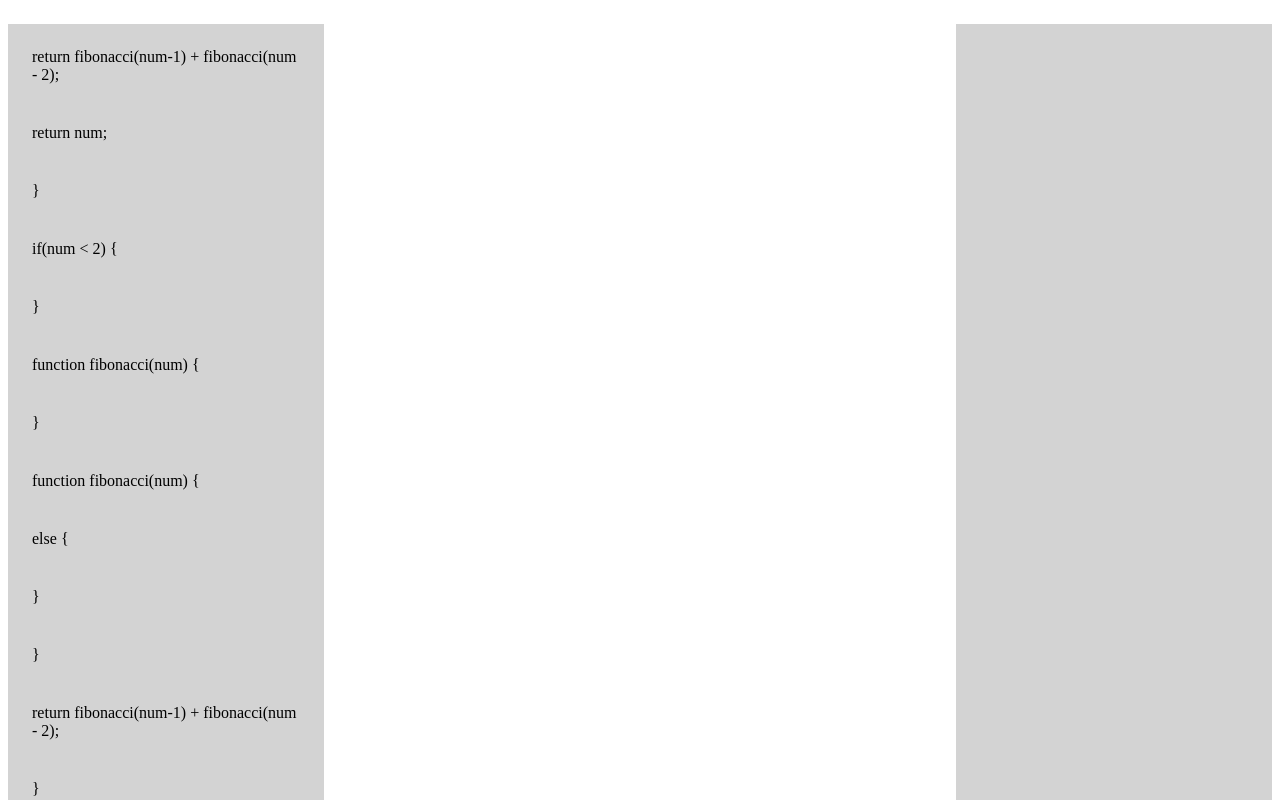
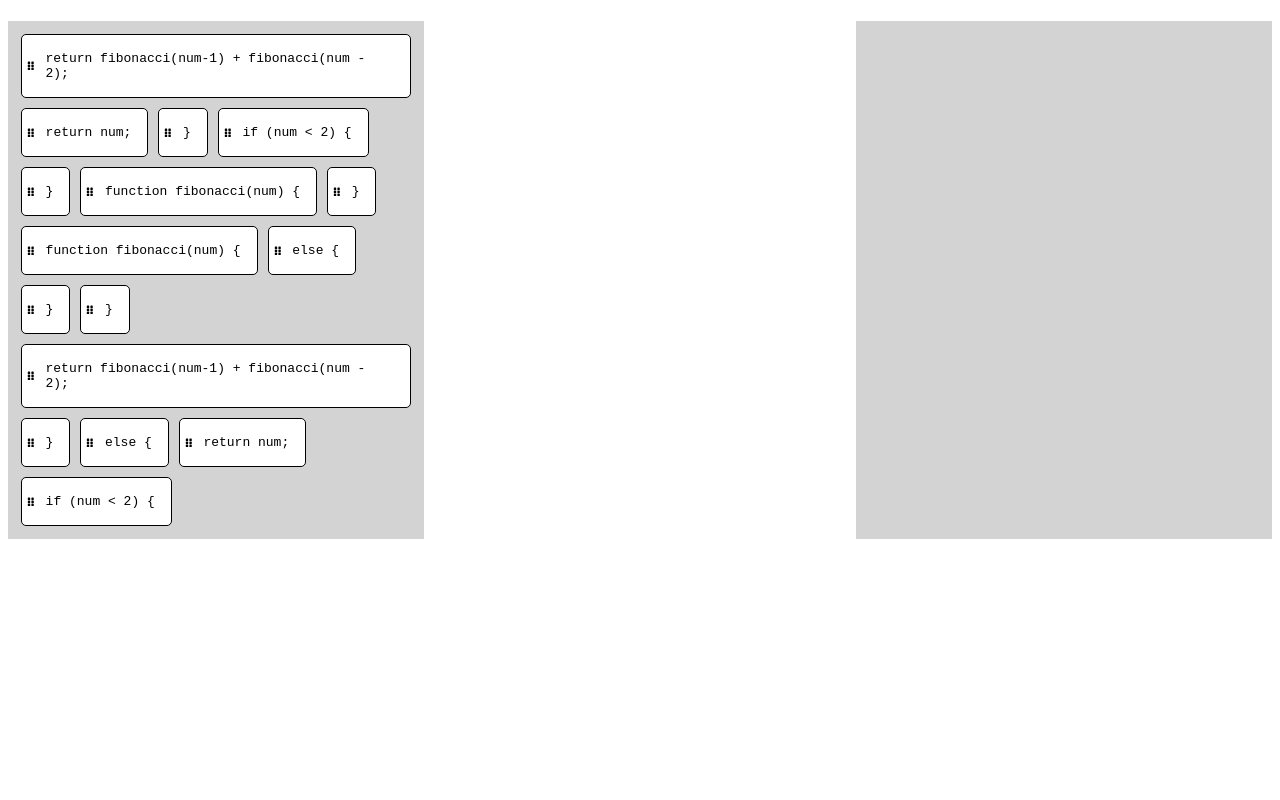
Before and after one commit to marcinpl87/Data-Algo-Dungeon, a React (Vite) app: page / in a window 1280 px wide. Shown: the top 800 px of the page. Built offline with nearby package versions, Linux system fonts and the light colour scheme.

Commit message:
Drag-and-drop result source code formatter, minor visual improvements

```diff
--- a/package.json
+++ b/package.json
@@ -9,7 +9,10 @@
   "dependencies": {
     "react": "^17.0.0",
     "react-beautiful-dnd": "^13.1.0",
-    "react-dom": "^17.0.0"
+    "react-bootstrap": "^2.7.2",
+    "react-dom": "^17.0.0",
+    "react-icons": "^4.7.1",
+    "react-router-dom": "^6.8.2"
   },
   "devDependencies": {
     "@vitejs/plugin-react": "^3.1.0",
--- a/src/App.jsx
+++ b/src/App.jsx
@@ -1,7 +1,9 @@
 import React from 'react';
 import DragAndDrop from './components/drag-and-drop';
+import CodeFormatter from './components/drag-and-drop/code-formatter';
 import Task from '../tasks/fibonacci?raw'
 
+const DragAndDropFormated = CodeFormatter(DragAndDrop);
 const linesArray = [
     ...Task.split('\n'),
     ...Task.split('\n'),
@@ -20,14 +22,14 @@ const linesArray = [
 
 export default () => (
     <div className="drag-and-drop">
-        <DragAndDrop
+        <DragAndDropFormated
             data={[
                 linesArray,
                 []
             ]}
             onDrag={(data) => {
                 if (
-                    data.map(({content}) => content).join('')
+                    data.map(({content}) => content.trim()).join('')
                     === Task.split('\n').map(el => el.trim()).join('')
                 ) {
                     alert('CONGRATZ! 🎉🥳👏🎊✨🙌🤩🥂');
--- /dev/null
+++ b/src/components/drag-and-drop/code-formatter.jsx
@@ -0,0 +1,41 @@
+import React from 'react';
+import { DragDropContext } from 'react-beautiful-dnd';
+import DraggableList from './list';
+
+export default (WrappedComponent) => {
+    const autoFormatCode = (codeLines, indentationSpaces = 4) => {
+        let indentationLevel = 0;
+        const formattedCodeLines = codeLines.map((line) => {
+            const trimmedLine = line.trim();
+            if (trimmedLine.endsWith('{') || trimmedLine.endsWith('(') || trimmedLine.endsWith('[')) {
+                const indentedLine = ' '.repeat(indentationLevel * indentationSpaces) + trimmedLine;
+                indentationLevel++;
+                return indentedLine;
+            } else if (trimmedLine.startsWith('}') || trimmedLine.startsWith(')') || trimmedLine.startsWith(']')) {
+                indentationLevel = Math.max(0, indentationLevel - 1);
+                const indentedLine = ' '.repeat(indentationLevel * indentationSpaces) + trimmedLine;
+                return indentedLine;
+            } else {
+                const indentedLine = ' '.repeat(indentationLevel * indentationSpaces) + trimmedLine;
+                return indentedLine;
+            }
+        });
+        return formattedCodeLines;
+    }
+    return (props) => (
+        <WrappedComponent
+            onBeforeDrop={(data) => {
+                const noIndentArr = data[
+                    Object.keys(data)[1]
+                ].map(
+                    ({content}) => content
+                );
+                autoFormatCode(noIndentArr).map((indentedContent, i) => {
+                    data[Object.keys(data)[1]][i].content = indentedContent;
+                });
+                return data;
+            }}
+            {...props}
+        />
+    );
+};
--- a/src/components/drag-and-drop/element.jsx
+++ b/src/components/drag-and-drop/element.jsx
@@ -1,7 +1,8 @@
 import React from 'react';
 import { Draggable } from 'react-beautiful-dnd';
+import { FaGripVertical } from 'react-icons/fa';
 
-export default ({item, index}) => (
+export default ({item, index, showIcons}) => (
     <Draggable
         draggableId={item.id}
         index={index}>
@@ -17,6 +18,7 @@ export default ({item, index}) => (
                         : ''
                 }
             >
+                {showIcons && <FaGripVertical />}
                 {item.content}
             </li>
         )}
--- a/src/components/drag-and-drop/index.jsx
+++ b/src/components/drag-and-drop/index.jsx
@@ -23,7 +23,7 @@ const move = (data, sourceName, destinationName, droppableSource, droppableDesti
     };
 };
 
-export default ({data, onDrag}) => {
+export default ({data, onDrag, onBeforeDrop}) => {
     const [
         lists,
         setLists,
@@ -41,6 +41,14 @@ export default ({data, onDrag}) => {
         'id-drop-1': 'arr-drop-1',
         'id-drop-2': 'arr-drop-2',
     };
+    const onBeforeListsUpdate = data => {
+        if (typeof(onBeforeDrop) === 'function') {
+            return onBeforeDrop(data);
+        }
+        else {
+            return data;
+        }
+    };
     const getList = id => lists[id2List[id]];
     const onDragEnd = result => {
         const { source, destination } = result;
@@ -55,16 +63,24 @@ export default ({data, onDrag}) => {
                 source.index,
                 destination.index
             );
-            setLists({...lists});
+            setLists(
+                onBeforeListsUpdate(
+                    {...lists}
+                )
+            );
         } else {
             // dropped in a different list
-            setLists(move(
+            setLists(
+                onBeforeListsUpdate(
+                    move(
                 lists,
-                id2List[source.droppableId],
-                id2List[destination.droppableId],
-                source,
+                        id2List[source.droppableId],
+                        id2List[destination.droppableId],
+                        source,
                 destination
-            ));
+                    )
+                )
+            );
         }
     };
 
@@ -73,10 +89,12 @@ export default ({data, onDrag}) => {
             <DraggableList
                 dropId="id-drop-1"
                 data={lists['arr-drop-1']}
+                showIcons={true}
             />
             <DraggableList
                 dropId="id-drop-2"
                 data={lists['arr-drop-2']}
+                showIcons={false}
             />
         </DragDropContext>
     );
--- a/src/components/drag-and-drop/list.jsx
+++ b/src/components/drag-and-drop/list.jsx
@@ -2,7 +2,7 @@ import React from 'react';
 import { Droppable } from 'react-beautiful-dnd';
 import DraggableListElement from './element';
 
-export default ({dropId, data}) => (
+export default ({dropId, data, showIcons}) => (
     <Droppable droppableId={dropId}>
         {(provided, snapshot) => (
             <ul
@@ -18,6 +18,7 @@ export default ({dropId, data}) => (
                         key={item.id}
                         item={item}
                         index={index}
+                        showIcons={showIcons}
                     />
                 ))}
                 {provided.placeholder}
--- a/src/index.scss
+++ b/src/index.scss
@@ -2,9 +2,10 @@
     display: flex;
     justify-content: space-between;
     ul {
+        font-family: monospace;
         list-style-type: none;
         background-color: lightgrey;
-        width: 300px;
+        width: 400px;
         padding: 8px;
         &.dragging-over {
             background-color: lightblue;
@@ -12,7 +13,7 @@
         li {
             text-align: left;
             color: black;
-            border-radius: 10px;
+            border-radius: 5px;
             user-select: none;
             padding: 16px;
             margin: 0 0 8px 0;
@@ -21,7 +22,29 @@
             }
             &.dragging {
                 background-color: lightgreen;
+                rotate: 3deg;
             }
+        }
+        &:first-child li {
+            display: inline-flex;
+            align-items: center;
+            background-color: white;
+            border: 1px solid black;
+            margin: 5px;
+            padding-left: 4px;
+            svg {
+                margin-right: 10px;
+                font-size: 0.6rem;
+            }
+            &.dragging {
+                background-color: lightgreen;
+            }
+        }
+        &:nth-child(2) li {
+            padding-top: 4px;
+            padding-bottom: 4px;
+            white-space: pre;
+            margin: 0;
         }
     }
 }
--- a/tasks/fibonacci.js
+++ b/tasks/fibonacci.js
@@ -1,5 +1,5 @@
 function fibonacci(num) {
-    if(num < 2) {
+    if (num < 2) {
         return num;
     }
     else {
```
Also changed, not shown: 1 other file (tests, documents, lock files or other folders).
